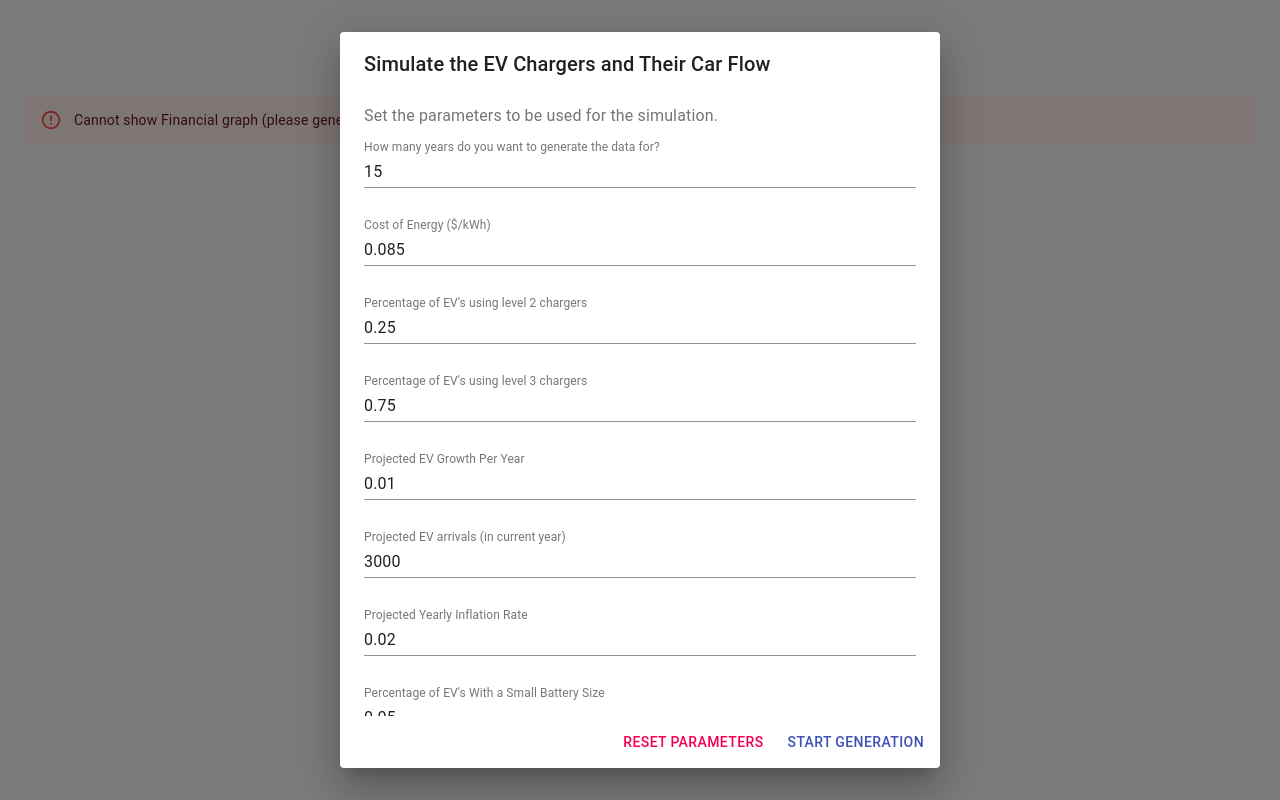
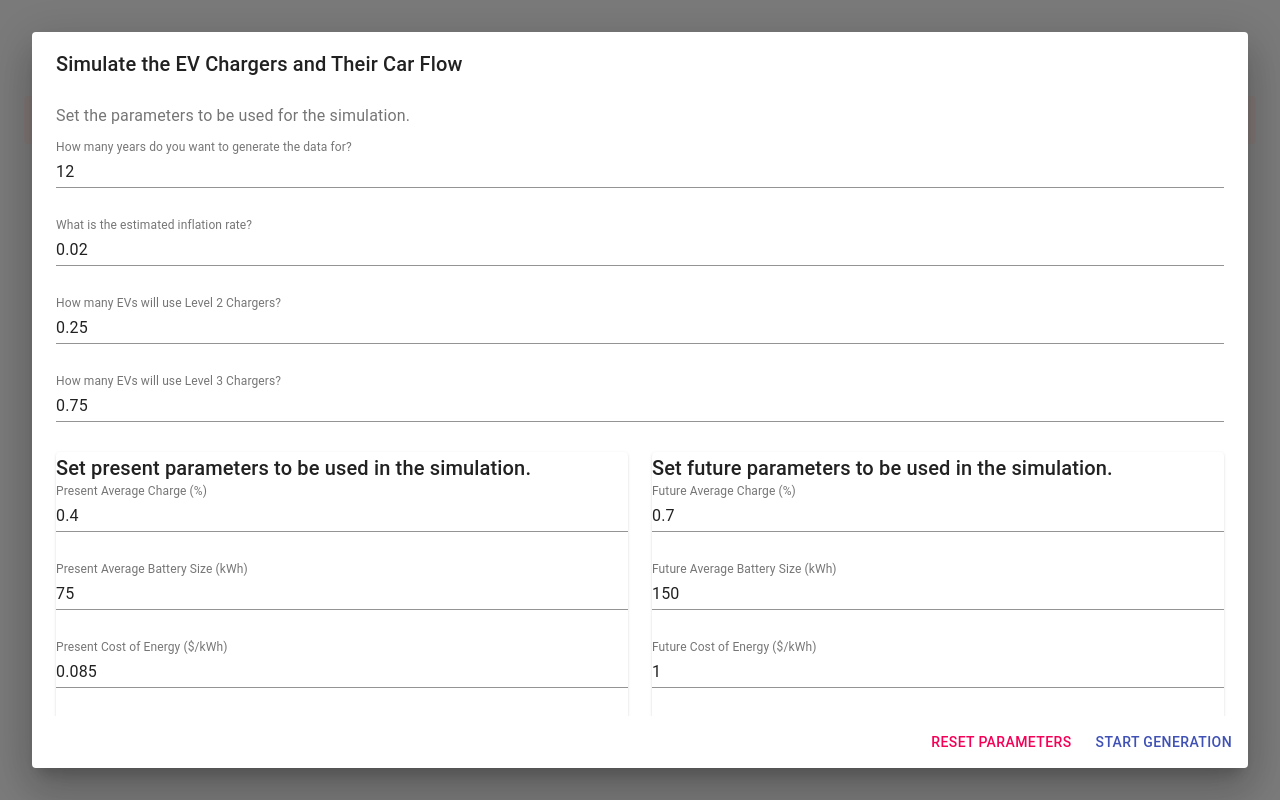
Before and after one commit to Team-AC/EMS-App, a React (Create React App) app: page /Financial in a window 1280 px wide. Both pictures are taken after a click on the button "GENERATE". Built offline with nearby package versions, Linux system fonts and the light colour scheme.

Commit message:
Updated parameter changes on Financial

```diff
--- a/src/components/Design/Financial.js
+++ b/src/components/Design/Financial.js
@@ -3,35 +3,47 @@ import React from 'react';
 import { setDate } from 'date-fns';
 import { useEffect, useState } from 'react';
 import FinancialGraph from "./FinancialGraph";
-import { Button, Dialog, DialogActions, DialogContent, DialogContentText, DialogTitle, Grid, TextField, Typography } from '@material-ui/core';
+import { Button, Card, Dialog, DialogActions, DialogContent, DialogContentText, DialogTitle, Grid, TextField, Typography } from '@material-ui/core';
 
 export default function Financial() {
-
   const [financialParams, setFinancialParams] = useState({
-    evSmallBatteryAverage: 50,
-    evMediumBatteryAverage: 100,
-    evLargeBatteryAverage: 150,
-    evSmallBatteryProbability: 0.05,
-    evMediumBatteryProbability: 0.75,
-    evLargeBatteryProbability: 0.2,
-    amountOfYears: 15,
-    energyCost: 0.085,
+    amountOfYears: 12,
+    inflationRate: 0.02,
     arrivalFlowPercentageLevel2: 0.25,
     arrivalFlowPercentageLevel3: 0.75,
-    evGrowthPerYear: 0.01,
+  });
+
+  const [presentParams, setPresentParams] = useState({
+    averageChargePercentage: 0.4,
+    averageBatterySize: 75,
+    energyCost: 0.085,
     evArrivalsPerYear: 3000,
-    inflationRate: 0.02,
+    networkCost: 200,
+    maintenanceLevel2: 300,
+    maintenanceLevel3: 1500
   });
-  const [defaultParams] = useState(financialParams);
+  const [futureParams, setFutureParams] = useState({
+    averageChargePercentage: 0.7,
+    averageBatterySize: 150,
+    energyCost: 1,
+    evArrivalsPerYear: 5000,
+    networkCost: 500,
+    maintenanceLevel2: 600,
+    maintenanceLevel3: 2000
+  });
+  const [defaultFinancialParams] = useState(financialParams);
+  const [defaultPresentParams] = useState(presentParams);
+  const [defaultFutureParams] = useState(futureParams);
+
   const [paramsDialogOpen, setParamsDialogOpen] = useState(false);
 
   const [data, setData] = useState([])
 
   const formatForGraph = ((dataArray) => {
-    return dataArray.map((data) => ({y: data.lvl_2 + data.lvl_3, x: data.year}))
+    return dataArray.map((data) => ({ y: data.lvl_2 + data.lvl_3, x: data.year }))
   })
 
-  const handleParams = e => {
+  const handleFinancialParams = e => {
     const { name, value } = e.target;
 
     setFinancialParams(prevState => ({
@@ -39,12 +51,40 @@ export default function Financial() {
       [name]: value
     }));
   }
+  const handlePresentParams = e => {
+    const { name, value } = e.target;
+
+    setPresentParams(prevState => ({
+      ...prevState,
+      [name]: value
+    }));
+  }
+
+  const handleFutureParams = e => {
+    const { name, value } = e.target;
+
+    setFutureParams(prevState => ({
+      ...prevState,
+      [name]: value
+    }));
+  }
 
   const sendRequest = () => {
-    axios.post('/api/design/finance/', {}, {
-      params: financialParams
+    axios.post('/api/design/finance/', {
+      amountOfYears: financialParams.amountOfYears,
+      inflationRate: financialParams.inflationRate,
+      arrivalFlowPercentageLevel2: financialParams.arrivalFlowPercentageLevel2,
+      arrivalFlowPercentageLevel3: financialParams.arrivalFlowPercentageLevel3,
+      present: presentParams,
+      future: futureParams
     })
-    .then(res => setData(res.data))
+      .then(res => setData(res.data))
+  }
+
+  const resetParams = () => {
+    setFinancialParams(defaultFinancialParams)
+    setPresentParams(defaultPresentParams)
+    setFutureParams(defaultFutureParams)
   }
 
   const generateFinancialData = () => {
@@ -52,9 +92,155 @@ export default function Financial() {
     setParamsDialogOpen(false);
   }
 
+  const presentFields = () => {
+    return (
+      <Card>
+        <Typography variant={'h6'}>
+          Set present parameters to be used in the simulation.
+          <br></br>
+        </Typography>
+        <TextField
+          label="Present Average Charge (%)"
+          value={presentParams.averageChargePercentage}
+          name="averageChargePercentage"
+          onChange={handlePresentParams}
+          style={{ marginBottom: '30px' }}
+          fullWidth
+        />
+
+        <TextField
+          label="Present Average Battery Size (kWh)"
+          value={presentParams.averageBatterySize}
+          name="averageBatterySize"
+          onChange={handlePresentParams}
+          style={{ marginBottom: '30px' }}
+          fullWidth
+        />
+
+        <TextField
+          label="Present Cost of Energy ($/kWh)"
+          value={presentParams.energyCost}
+          name="energyCost"
+          onChange={handlePresentParams}
+          style={{ marginBottom: '30px' }}
+          fullWidth
+        />
+
+        <TextField
+          label="Present Number of EVs arriving annually"
+          value={presentParams.evArrivalsPerYear}
+          name="evArrivalsPerYear"
+          onChange={handlePresentParams}
+          style={{ marginBottom: '30px' }}
+          fullWidth
+        />
+
+        <TextField
+          label="Present Network Cost ($)"
+          value={presentParams.networkCost}
+          name="networkCost"
+          onChange={handlePresentParams}
+          style={{ marginBottom: '30px' }}
+          fullWidth
+        />
+        <TextField
+          label="Present Maintenance Cost for Lv2($)"
+          value={presentParams.maintenanceLevel2}
+          name="maintenanceLevel2"
+          onChange={handlePresentParams}
+          style={{ marginBottom: '30px' }}
+          fullWidth
+        />
+        <TextField
+          label="Present Maintenance Cost for Lv3($)"
+          value={presentParams.maintenanceLevel3}
+          name="maintenanceLevel3"
+          onChange={handlePresentParams}
+          style={{ marginBottom: '30px' }}
+          fullWidth
+        />
+      </Card>
+    )
+  };
+
+  const futureFields = () => {
+    return (
+      <Card>
+        <Typography variant={'h6'}>
+          Set future parameters to be used in the simulation.
+          <br></br>
+        </Typography>
+        <TextField
+          label="Future Average Charge (%)"
+          value={futureParams.averageChargePercentage}
+          name="averageChargePercentage"
+          onChange={handleFutureParams}
+          style={{ marginBottom: '30px' }}
+          fullWidth
+        />
+
+        <TextField
+          label="Future Average Battery Size (kWh)"
+          value={futureParams.averageBatterySize}
+          name="averageBatterySize"
+          onChange={handleFutureParams}
+          style={{ marginBottom: '30px' }}
+          fullWidth
+        />
+
+        <TextField
+          label="Future Cost of Energy ($/kWh)"
+          value={futureParams.energyCost}
+          name="energyCost"
+          onChange={handleFutureParams}
+          style={{ marginBottom: '30px' }}
+          fullWidth
+        />
+
+        <TextField
+          label="Future Number of EVs arriving annually"
+          value={futureParams.evArrivalsPerYear}
+          name="evArrivalsPerYear"
+          onChange={handleFutureParams}
+          style={{ marginBottom: '30px' }}
+          fullWidth
+        />
+
+        <TextField
+          label="Future Network Cost ($)"
+          value={futureParams.networkCost}
+          name="networkCost"
+          onChange={handleFutureParams}
+          style={{ marginBottom: '30px' }}
+          fullWidth
+        />
+        <TextField
+          label="Future Maintenance Cost for Lv2($)"
+          value={futureParams.maintenanceLevel2}
+          name="maintenanceLevel2"
+          onChange={handleFutureParams}
+          style={{ marginBottom: '30px' }}
+          fullWidth
+        />
+        <TextField
+          label="Future Maintenance Cost for Lv3($)"
+          value={futureParams.maintenanceLevel3}
+          name="maintenanceLevel3"
+          onChange={handleFutureParams}
+          style={{ marginBottom: '30px' }}
+          fullWidth
+        />
+      </Card>
+    )
+  }
   return (
-    <Grid Container>
-      <Dialog open={paramsDialogOpen} onClose={() => setParamsDialogOpen(false)} aria-labelledby="form-dialog-title">
+    <Grid Container spacing={2}>
+      <Dialog
+        maxWidth={'lg'}
+        open={paramsDialogOpen}
+        onClose={() => setParamsDialogOpen(false)}
+        aria-labelledby="form-dialog-title"
+      >
         <DialogTitle id="form-dialog-title">Simulate the EV Chargers and Their Car Flow</DialogTitle>
         <DialogContent>
           <DialogContentText>
@@ -65,122 +251,48 @@ export default function Financial() {
             label="How many years do you want to generate the data for?"
             value={financialParams.amountOfYears}
             name="amountOfYears"
-            onChange={handleParams}
-            style={{marginBottom: '30px'}}
+            onChange={handleFinancialParams}
+            style={{ marginBottom: '30px' }}
             fullWidth
           />
 
           <TextField
-            label="Cost of Energy ($/kWh)"
-            value={financialParams.energyCost}
-            name="energyCost"
-            onChange={handleParams}
-            style={{marginBottom: '30px'}}
+            label="What is the estimated inflation rate?"
+            value={financialParams.inflationRate}
+            name="inflationRate"
+            onChange={handleFinancialParams}
+            style={{ marginBottom: '30px' }}
             fullWidth
           />
 
           <TextField
-            label="Percentage of EV's using level 2 chargers"
+            label="How many EVs will use Level 2 Chargers?"
             value={financialParams.arrivalFlowPercentageLevel2}
             name="arrivalFlowPercentageLevel2"
-            onChange={handleParams}
-            style={{marginBottom: '30px'}}
+            onChange={handleFinancialParams}
+            style={{ marginBottom: '30px' }}
+            fullWidth
+          />
+          <TextField
+            label="How many EVs will use Level 3 Chargers?"
+            value={financialParams.arrivalFlowPercentageLevel3}
+            name="arrivalFlowPercentageLevel3"
+            onChange={handleFinancialParams}
+            style={{ marginBottom: '30px' }}
             fullWidth
           />
 
-          <TextField
-            label="Percentage of EV's using level 3 chargers"
-            value={financialParams.arrivalFlowPercentageLevel3}
-            name="arrivalFlowPercentageLevel3"
-            onChange={handleParams}
-            style={{marginBottom: '30px'}}
-            fullWidth
-          />
-
-          <TextField
-            label="Projected EV Growth Per Year"
-            value={financialParams.evGrowthPerYear}
-            name="evGrowthPerYear"
-            onChange={handleParams}
-            style={{marginBottom: '30px'}}
-            fullWidth
-          />
-
-          <TextField
-            label="Projected EV arrivals (in current year)"
-            value={financialParams.evArrivalsPerYear}
-            name="evArrivalsPerYear"
-            onChange={handleParams}
-            style={{marginBottom: '30px'}}
-            fullWidth
-          />
-
-          <TextField
-            label="Projected Yearly Inflation Rate"
-            value={financialParams.inflationRate}
-            name="inflationRate"
-            onChange={handleParams}
-            style={{marginBottom: '30px'}}
-            fullWidth
-          />
-
-          <TextField
-            label="Percentage of EV's With a Small Battery Size"
-            value={financialParams.evSmallBatteryProbability}
-            name="evSmallBatteryProbability"
-            onChange={handleParams}
-            style={{marginBottom: '30px'}}
-            fullWidth
-          />
-
-          <TextField
-            label="Percentage of EV's With a Medium Battery Size"
-            value={financialParams.evMediumBatteryProbability}
-            name="evMediumBatteryProbability"
-            onChange={handleParams}
-            style={{marginBottom: '30px'}}
-            fullWidth
-          />
-
-          <TextField
-            label="Percentage of EV's With a Large Battery Size"
-            value={financialParams.evLargeBatteryProbability}
-            name="evLargeBatteryProbability"
-            onChange={handleParams}
-            style={{marginBottom: '30px'}}
-            fullWidth
-          />
-
-          <TextField
-            label='Definition of an average "Small" Battery (kWh)'
-            value={financialParams.evSmallBatteryAverage}
-            name="evSmallBatteryAverage"
-            onChange={handleParams}
-            style={{marginBottom: '30px'}}
-            fullWidth
-          />
-
-          <TextField
-            label='Definition of an average "Medium" Battery (kWh)'
-            value={financialParams.evMediumBatteryAverage}
-            name="evMediumBatteryAverage"
-            onChange={handleParams}
-            style={{marginBottom: '30px'}}
-            fullWidth
-          />
-
-          <TextField
-            label='Definition of an average "Large" Battery (kWh)'
-            value={financialParams.evLargeBatteryAverage}
-            name="evLargeBatteryAverage"
-            onChange={handleParams}
-            style={{marginBottom: '30px'}}
-            fullWidth
-          />
-
+          <Grid container spacing={3}>
+            <Grid item xs={6}>
+              {presentFields()}
+            </Grid>
+            <Grid item xs={6}>
+              {futureFields()}
+            </Grid>
+          </Grid>
         </DialogContent>
         <DialogActions>
-          <Button onClick={() => setFinancialParams(defaultParams)} color="secondary">
+          <Button onClick={resetParams} color="secondary">
             Reset Parameters
           </Button>
           <Button onClick={generateFinancialData} color="primary">
@@ -189,8 +301,8 @@ export default function Financial() {
         </DialogActions>
       </Dialog>
 
-      <FinancialGraph data={formatForGraph(data)}/>
-      <Button color="primary" style={{marginTop: 30}} onClick={() => setParamsDialogOpen(true)} variant="contained">
+      <FinancialGraph data={formatForGraph(data)} />
+      <Button color="primary" style={{ marginTop: 30 }} onClick={() => setParamsDialogOpen(true)} variant="contained">
         Generate
       </Button>
     </Grid>
```
